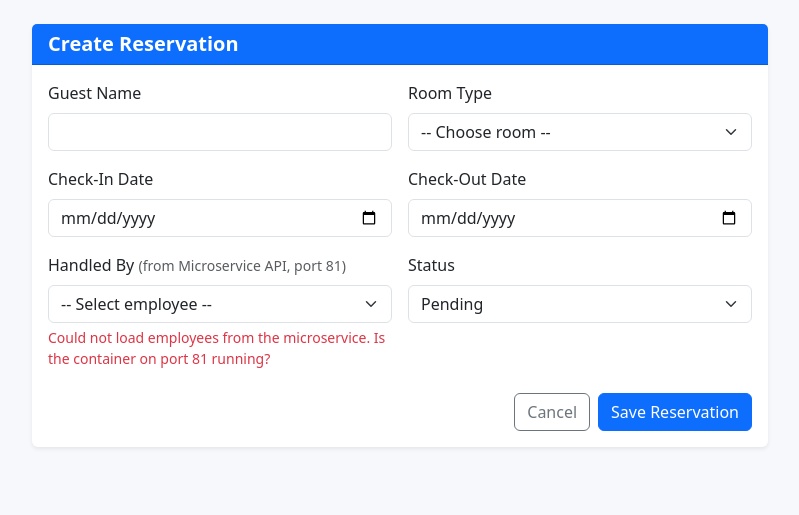
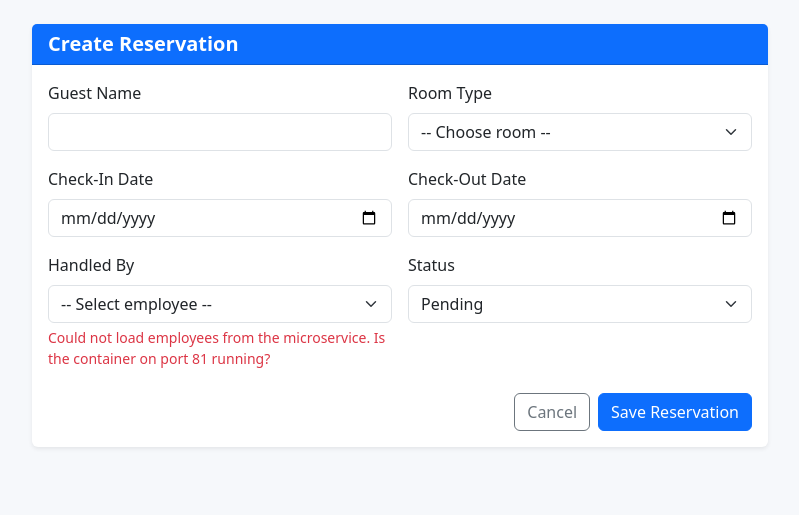
Before and after one commit to r4ppz/Rabosa_DockerCodebase, a PHP site: page /create.php in a window 1280 px wide. Shown: the part 56-571 px from the top of the page, without its empty margins (240-1039 px from the left). Run offline with PHP 8.4, Linux system fonts and the light colour scheme; data that the repository does not hold is empty.

Commit message:
Sync changes

```diff
--- a/app/create.php
+++ b/app/create.php
@@ -93,7 +93,6 @@ if ($_SERVER['REQUEST_METHOD'] === 'POST') {
             <div class="col-md-6">
               <label for="employee_id" class="form-label">
                 Handled By
-                <span class="text-muted small">(from Microservice API, port 81)</span>
               </label>
               <select class="form-select" id="employee_id" name="employee_id" required>
                 <option value="">-- Select employee --</option>
--- a/app/update.php
+++ b/app/update.php
@@ -107,7 +107,6 @@ $currentEmployeeId = (int) $values['employee_id'];
             <div class="col-md-6">
               <label for="employee_id" class="form-label">
                 Handled By
-                <span class="text-muted small">(from Microservice API, port 81)</span>
               </label>
               <select class="form-select" id="employee_id" name="employee_id" required>
                 <option value="">-- Select employee --</option>
```
